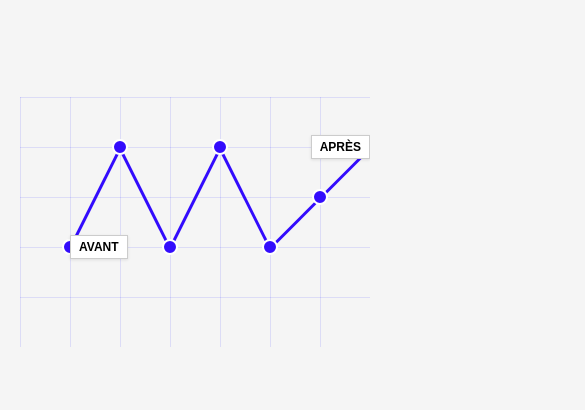
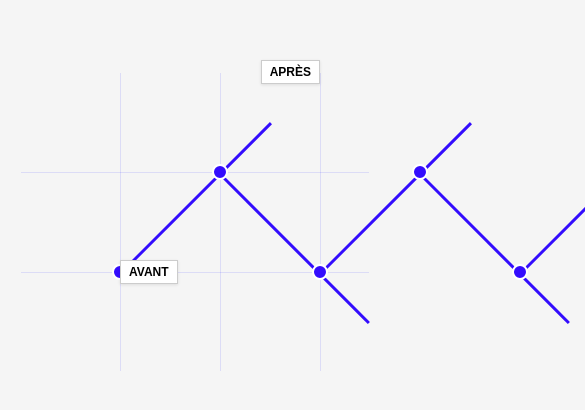
Before and after one commit to nico-private-dev/graphique-design-LP, a plain HTML site: page index.html in a window 390 px wide. Shown: the part 200-610 px from the top of the page, 585 px wide, since content can reach past the window. Drawn offline with Linux system fonts and the light colour scheme.

Commit message:
graphique static mais pas encore responsive

```diff
--- a/index.html
+++ b/index.html
@@ -6,11 +6,12 @@
   <title>Graphique Avant / Après</title>
   <style>
     :root {
-      --grid-size: 75px;
+      --grid-size: 150px;
       --graph-color: #330CFD;
       --point-size: 16px;
       --grid-color: rgba(0, 0, 255, 0.1);
       --background-color: #f5f5f5;
+      --half-grid: 75px;
     }
 
     body {
@@ -33,10 +34,9 @@
     .hero-graph {
       position: relative;
       width: 100%;
-      height: 300px;
+      height: 450px;
       margin: 0 auto;
       background-color: var(--background-color);
-      overflow: hidden;
     }
 
     /* Grille */
@@ -46,41 +46,23 @@
       left: 0;
       width: 100%;
       height: 100%;
-      display: grid;
     }
 
-    .grid-horizontal,
-    .grid-vertical {
+    .grid-line {
       position: absolute;
       background-color: var(--grid-color);
     }
 
-    .grid-horizontal {
+    .grid-line-horizontal {
       height: 1px;
-      width: 100%;
-      left: 0;
+      width: calc(100% - 2px);
+      left: 1px;
     }
 
-    .grid-vertical {
+    .grid-line-vertical {
       width: 1px;
-      height: 100%;
-      top: 0;
-    }
-
-    /* Ligne du graphique */
-    .graph-line {
-      position: absolute;
-      top: 0;
-      left: 0;
-      width: 100%;
-      height: 100%;
-    }
-
-    .line-segment {
-      position: absolute;
-      height: 3px;
-      background-color: var(--graph-color);
-      transform-origin: left center;
+      height: calc(100% - 2px);
+      top: 1px;
     }
 
     /* Points du graphique */
@@ -93,6 +75,99 @@
       border-radius: 50%;
       transform: translate(-50%, -50%);
       z-index: 2;
+    }
+
+    /* Points spécifiques */
+    .point-1 {
+      left: calc(var(--grid-size) * 0.5 + var(--half-grid));
+      top: calc(var(--grid-size) * 2);
+    }
+
+    .point-2 {
+      left: calc(var(--grid-size) * 1.5 + var(--half-grid));
+      top: calc(var(--grid-size) * 1);
+    }
+
+    .point-3 {
+      left: calc(var(--grid-size) * 2.5 + var(--half-grid));
+      top: calc(var(--grid-size) * 2);
+    }
+
+    .point-4 {
+      left: calc(var(--grid-size) * 3.5 + var(--half-grid));
+      top: calc(var(--grid-size) * 1);
+    }
+
+    .point-5 {
+      left: calc(var(--grid-size) * 4.5 + var(--half-grid));
+      top: calc(var(--grid-size) * 2);
+    }
+
+    .point-6 {
+      left: calc(var(--grid-size) * 5.5 + var(--half-grid));
+      top: calc(var(--grid-size) * 1.5 - var(--half-grid));
+    }
+
+    .point-7 {
+      left: calc(var(--grid-size) * 6.5 + var(--half-grid));
+      top: calc(var(--grid-size) * 0.5 - var(--half-grid));
+    }
+
+    /* Lignes du graphique */
+    .line {
+      position: absolute;
+      height: 3px;
+      background-color: var(--graph-color);
+      transform-origin: 0 0;
+      z-index: 1;
+    }
+
+    /* Ligne 1: Point 1 à Point 2 */
+    .line-1 {
+      left: calc(var(--grid-size) * 0.5 + var(--half-grid));
+      top: calc(var(--grid-size) * 2);
+      width: 212px;
+      transform: rotate(-45deg);
+    }
+
+    /* Ligne 2: Point 2 à Point 3 */
+    .line-2 {
+      left: calc(var(--grid-size) * 1.5 + var(--half-grid));
+      top: calc(var(--grid-size) * 1);
+      width: 212px;
+      transform: rotate(45deg);
+    }
+
+    /* Ligne 3: Point 3 à Point 4 */
+    .line-3 {
+      left: calc(var(--grid-size) * 2.5 + var(--half-grid));
+      top: calc(var(--grid-size) * 2);
+      width: 212px;
+      transform: rotate(-45deg);
+    }
+
+    /* Ligne 4: Point 4 à Point 5 */
+    .line-4 {
+      left: calc(var(--grid-size) * 3.5 + var(--half-grid));
+      top: calc(var(--grid-size) * 1);
+      width: 212px;
+      transform: rotate(45deg);
+    }
+
+    /* Ligne 5: Point 5 à Point 6 */
+    .line-5 {
+        left: calc(var(--grid-size) * 4.5 + var(--half-grid));
+        top: calc(var(--grid-size) * 2);
+        width: 212px;
+        transform: rotate(-45deg);
+    }
+
+    /* Ligne 6: Point 6 à Point 7 */
+    .line-6 {
+      left: calc(var(--grid-size) * 5.5 + var(--half-grid));
+      top: calc(var(--grid-size) * 1.5 - var(--half-grid));
+      width: 212px;
+      transform: rotate(-45deg);
     }
 
     /* Étiquettes */
@@ -109,23 +184,24 @@
     }
 
     .label.avant {
-      left: calc(var(--grid-size) * 1);
-      top: calc(var(--grid-size) * 3);
+      left: calc(var(--grid-size) * 0.5 + var(--half-grid));
+      top: calc(var(--grid-size) * 2);
     }
 
     .label.apres {
-      right: calc(var(--grid-size) * 1);
-      top: calc(var(--grid-size) * 1);
+      right: calc(var(--grid-size) * 0.5);
+      top: calc(var(--grid-size) * 0.5 - var(--half-grid));
     }
 
     @media (max-width: 768px) {
       :root {
-        --grid-size: 50px;
+        --grid-size: 100px;
+        --half-grid: 50px;
         --point-size: 12px;
       }
 
       .hero-graph {
-        height: 250px;
+        height: 300px;
       }
 
       .label {
@@ -141,10 +217,24 @@
   <div class="hero-graph">
     <div class="grid" id="grid"></div>
 
-    <div class="graph-line" id="graph-line"></div>
+    <!-- Lignes du graphique -->
+    <div class="line line-1"></div>
+    <div class="line line-2"></div>
+    <div class="line line-3"></div>
+    <div class="line line-4"></div>
+    <div class="line line-5"></div>
+    <div class="line line-6"></div>
 
-    <div id="graph-points"></div>
+    <!-- Points du graphique -->
+    <div class="graph-point point-1"></div>
+    <div class="graph-point point-2"></div>
+    <div class="graph-point point-3"></div>
+    <div class="graph-point point-4"></div>
+    <div class="graph-point point-5"></div>
+    <div class="graph-point point-6"></div>
+    <div class="graph-point point-7"></div>
 
+    <!-- Étiquettes -->
     <div class="label avant">AVANT</div>
     <div class="label apres">APRÈS</div>
   </div>
@@ -153,10 +243,8 @@
 <script>
   document.addEventListener('DOMContentLoaded', function() {
     const gridSize = parseInt(getComputedStyle(document.documentElement).getPropertyValue('--grid-size'));
+    const gridContainer = document.getElementById('grid');
     const graphContainer = document.querySelector('.hero-graph');
-    const gridContainer = document.getElementById('grid');
-    const graphLine = document.getElementById('graph-line');
-    const pointsContainer = document.getElementById('graph-points');
 
     // Dimensions du conteneur
     const width = graphContainer.offsetWidth;
@@ -166,78 +254,27 @@
     const cols = Math.ceil(width / gridSize);
     const rows = Math.ceil(height / gridSize);
 
-    // Créer les lignes horizontales de la grille
-    for (let i = 0; i <= rows; i++) {
+    // Créer les lignes horizontales de la grille (sauf les bordures)
+    for (let i = 1; i < rows; i++) {
       const line = document.createElement('div');
-      line.className = 'grid-horizontal';
+      line.className = 'grid-line grid-line-horizontal';
       line.style.top = (i * gridSize) + 'px';
       gridContainer.appendChild(line);
     }
 
-    // Créer les lignes verticales de la grille
-    for (let i = 0; i <= cols; i++) {
+    // Créer les lignes verticales de la grille (sauf les bordures)
+    for (let i = 1; i < cols; i++) {
       const line = document.createElement('div');
-      line.className = 'grid-vertical';
+      line.className = 'grid-line grid-line-vertical';
       line.style.left = (i * gridSize) + 'px';
       gridContainer.appendChild(line);
     }
-
-    // Points du graphique (coordonnées relatives à la grille)
-    const points = [
-      {x: 1, y: 3},
-      {x: 2, y: 1},
-      {x: 3, y: 3},
-      {x: 4, y: 1},
-      {x: 5, y: 3},
-      {x: 6, y: 2},
-      {x: 7, y: 1}
-    ];
-
-    // Créer les points
-    points.forEach(point => {
-      const pointElement = document.createElement('div');
-      pointElement.className = 'graph-point';
-      pointElement.style.left = (point.x * gridSize) + 'px';
-      pointElement.style.top = (point.y * gridSize) + 'px';
-      pointsContainer.appendChild(pointElement);
-    });
-
-    // Créer les segments de ligne
-    for (let i = 0; i < points.length - 1; i++) {
-      const start = points[i];
-      const end = points[i + 1];
-
-      // Calculer la longueur et l'angle du segment
-      const dx = (end.x - start.x) * gridSize;
-      const dy = (end.y - start.y) * gridSize;
-      const length = Math.sqrt(dx * dx + dy * dy);
-      const angle = Math.atan2(dy, dx) * (180 / Math.PI);
-
-      // Créer le segment
-      const segment = document.createElement('div');
-      segment.className = 'line-segment';
-      segment.style.left = (start.x * gridSize) + 'px';
-      segment.style.top = (start.y * gridSize) + 'px';
-      segment.style.width = length + 'px';
-      segment.style.transform = `rotate(${angle}deg)`;
-
-      graphLine.appendChild(segment);
-    }
-
-    // Ajuster les positions des étiquettes
-    document.querySelector('.label.avant').style.left = (points[0].x * gridSize) + 'px';
-    document.querySelector('.label.avant').style.top = (points[0].y * gridSize) + 'px';
-
-    document.querySelector('.label.apres').style.right = (cols - points[points.length - 1].x) * gridSize + 'px';
-    document.querySelector('.label.apres').style.top = (points[points.length - 1].y * gridSize) + 'px';
   });
 
   // Recalculer lors du redimensionnement
   window.addEventListener('resize', function() {
-    // Vider les conteneurs
+    // Vider le conteneur de la grille
     document.getElementById('grid').innerHTML = '';
-    document.getElementById('graph-line').innerHTML = '';
-    document.getElementById('graph-points').innerHTML = '';
 
     // Déclencher l'événement DOMContentLoaded pour recréer les éléments
     document.dispatchEvent(new Event('DOMContentLoaded'));
```
Also changed, not shown: 1 other file.
